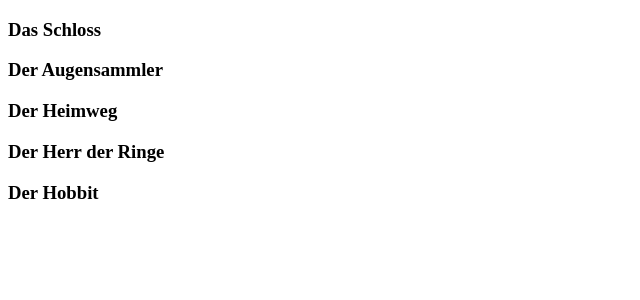
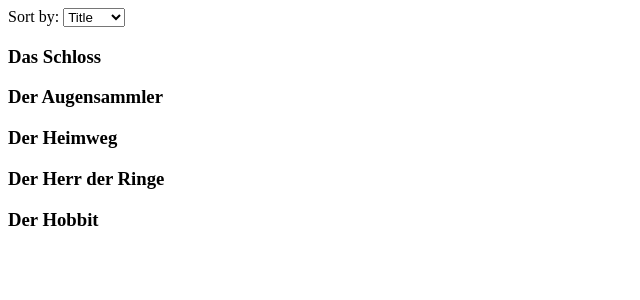
Before and after one commit to aline-j/book-alchemy, a Flask app: template templates/home.html in a window 1280 px wide. Shown: the top 300 px of the page, without its empty margins (0-640 px from the left). Run offline with Flask 3, Linux system fonts and the light colour scheme; the template is opened without the code that fills it: values that come from a table or form of the project are taken from there, others are empty.

Commit message:
Add home route

```diff
--- a/app.py
+++ b/app.py
@@ -16,6 +16,20 @@
 
 with app.app_context():
     db.create_all()
+
+
+@app.route("/")
+def home():
+    sort = request.args.get("sort", "title")
+
+    query = Book.query.join(Author)
+
+    if sort == "author":
+        books = query.order_by(Author.name).all()
+    else:
+        books = query.order_by(Book.title).all()
+
+    return render_template("home.html", books=books, sort=sort)
 
 
 @app.route("/add_author", methods=["GET", "POST"])
--- a/templates/home.html
+++ b/templates/home.html
@@ -6,11 +6,17 @@
     <meta http-equiv="X-UA-Compatible" content="ie=edge">
   </head>
   <body>
+    <!-- Sort -->
+    <form method="GET">
+      <label for="sort">Sort by:</label>
+      <select name="sort" id="sort" onchange="this.form.submit()">
+        <option value="title" {% if sort == "title" %}selected{% endif %}>Title</option>
+        <option value="author" {% if sort == "author" %}selected{% endif %}>Author</option>
+      </select>
+    </form>
 
     {% for book in books %}
-    <div> <h3>{{ book.title }}</h3>
-    </div>
+    <div><h3>{{ book.title }}</h3></div>
     {% endfor %}
-
   </body>
 </html>
```
Also changed, not shown: data/library.sqlite.
